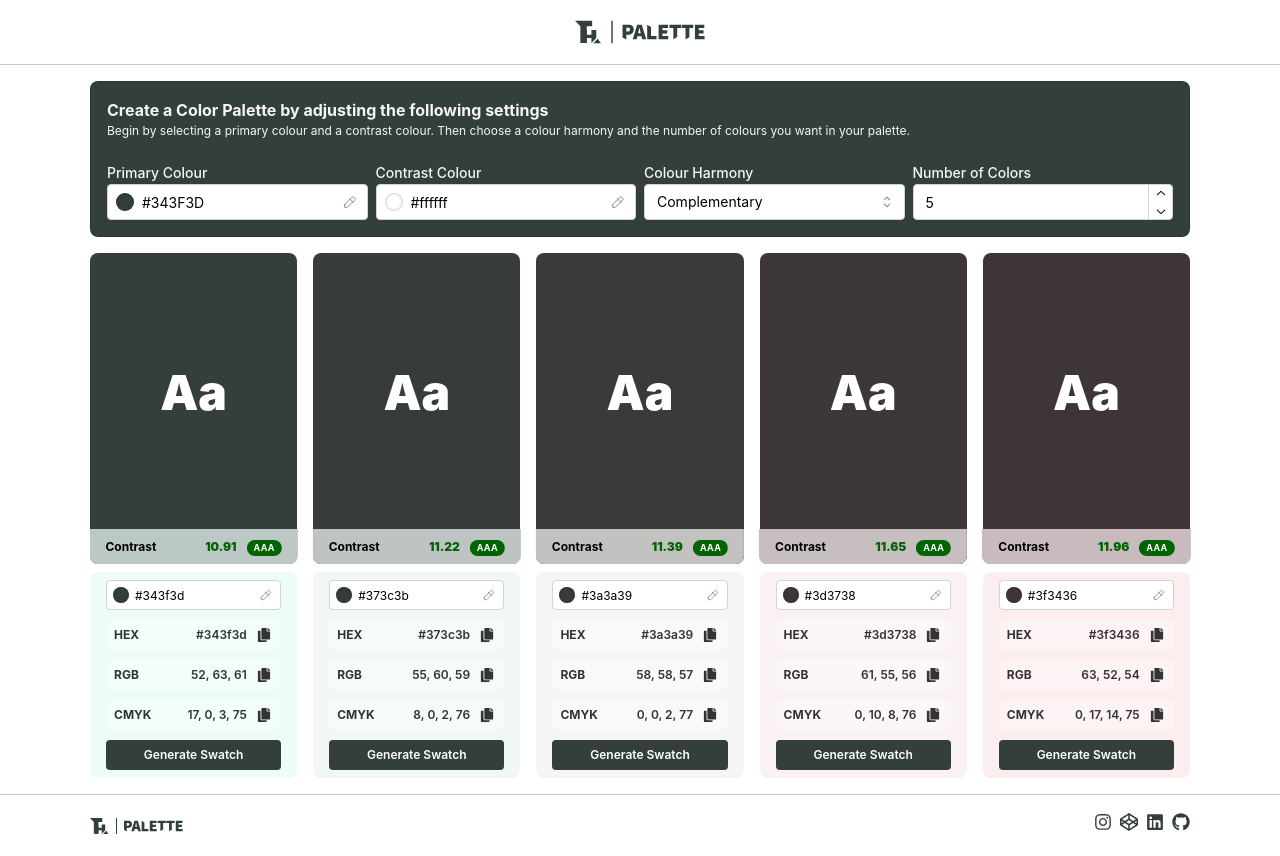
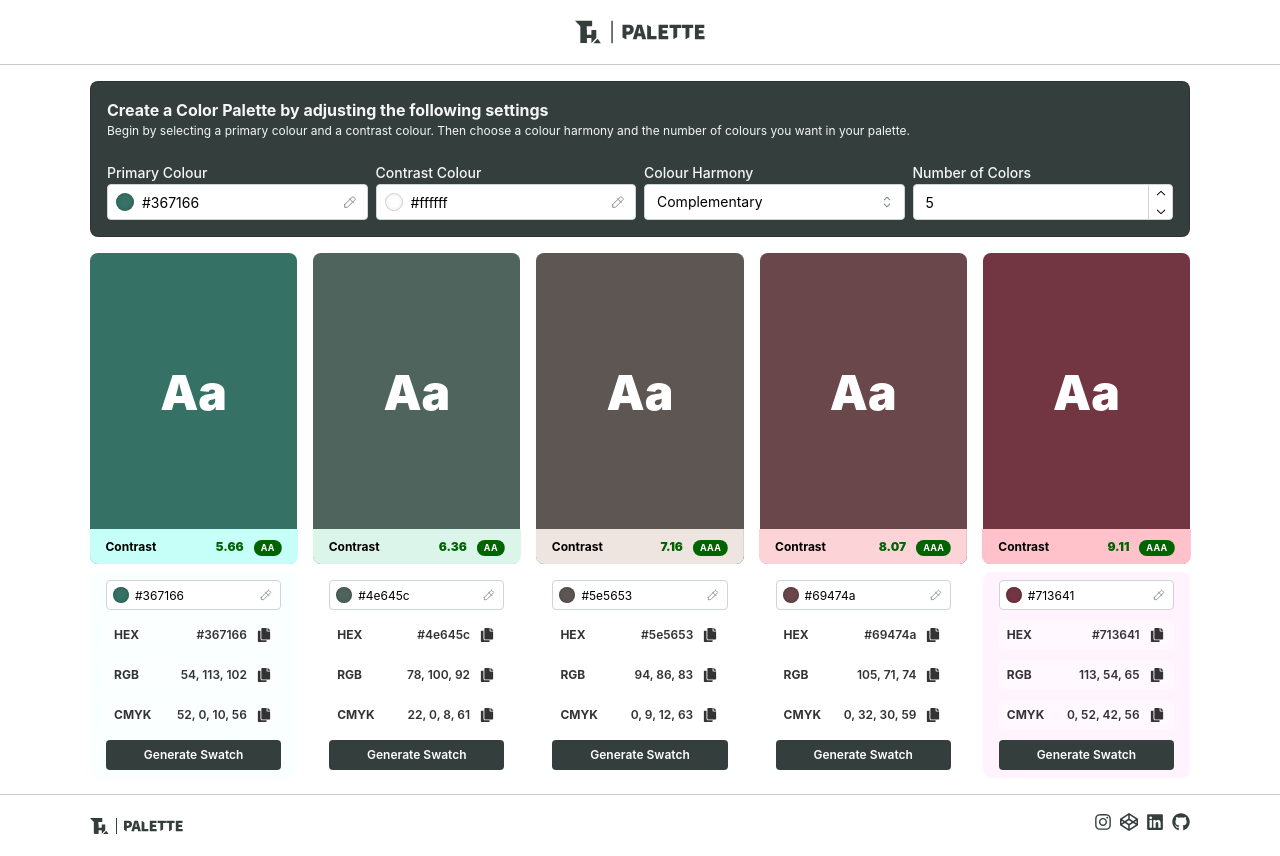
Before and after one commit to Menubrea/Theme-Creator, a Next.js app: page / in a window 1280 px wide. Built offline with nearby package versions, Linux system fonts and the light colour scheme.

Commit message:
Updated default color

```diff
--- a/components/ColorPicker/ColorPicker.tsx
+++ b/components/ColorPicker/ColorPicker.tsx
@@ -10,7 +10,7 @@ import chroma from 'chroma-js';
 import { useDisclosure } from '@mantine/hooks';
 
 function ColorPick() {
-  const [value, onChange] = useState('#343F3D');
+  const [value, onChange] = useState('#367166');
   const [type, setType] = useState<string>('Complementary');
   const [harmony, setHarmony] = useState<string[]>([]);
   const [contrast, setContrast] = useState<string>('#ffffff');
```
